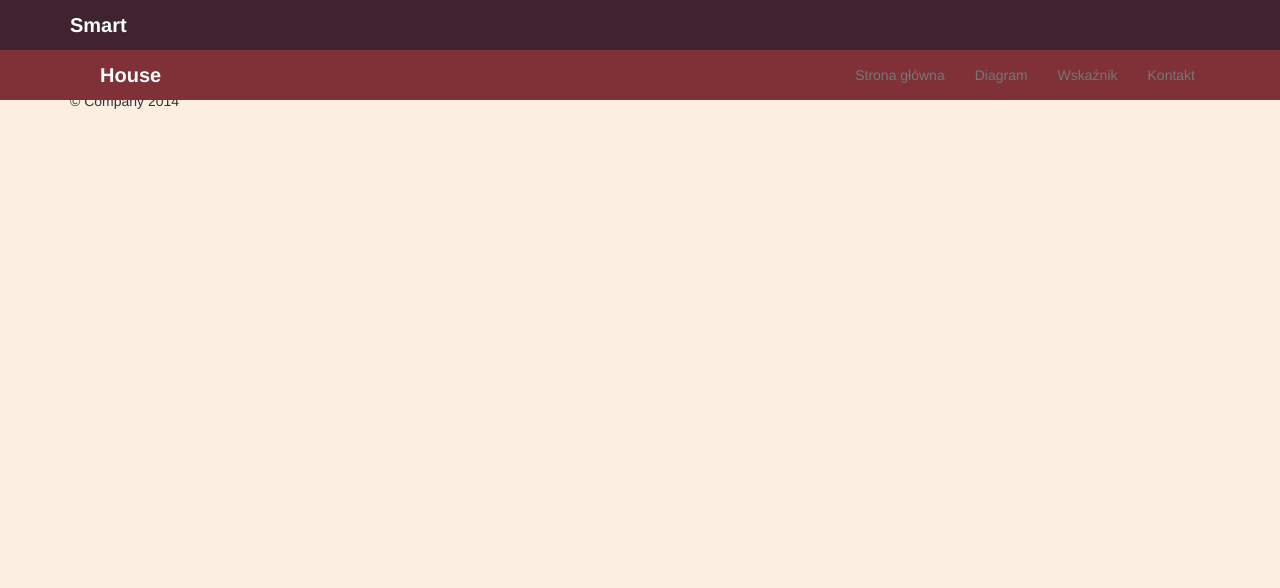
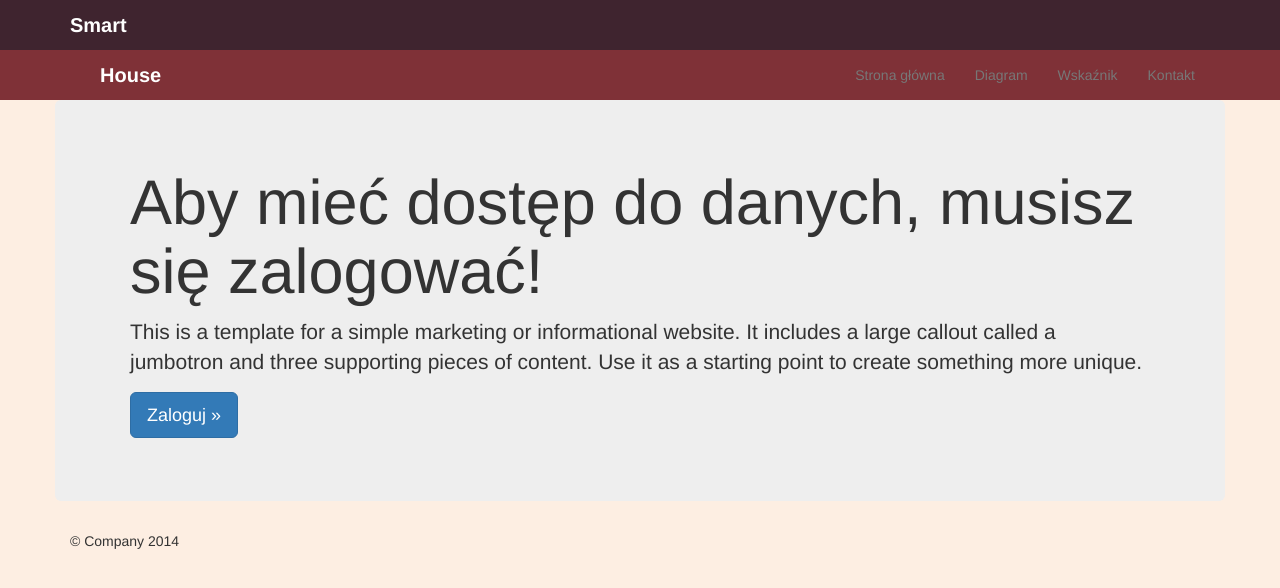
Before and after one commit to elatomczyk/smarthouse, a Django app: page / in a window 1280 px wide. Shown: the top 588 px of the page. Run offline with Django 3.2, Linux system fonts and the light colour scheme; data comes from the database, SQL or seed files in the repository; parts of the project's set-up code (start-up, migrations or seed data) failed here and were passed over; some libraries are stand-ins or nearby versions.

Commit message:
Fixed menu

```diff
--- a/static/static/css/custom.css
+++ b/static/static/css/custom.css
@@ -1,5 +1,6 @@
 body {
     background-color: #fdeee2;
+    padding-top: 100px;
 }
 
 .navbar-fixed-top {
@@ -31,3 +32,11 @@ body {
     font-weight: 700;
     font-size: 20px;
 }
+
+.margin-new{
+    margin-top:100px;
+}
+
+.col-md-6 {
+    position: unset;
+}
--- a/static/templates/base.html
+++ b/static/templates/base.html
@@ -26,7 +26,7 @@
       <script src="https://oss.maxcdn.com/respond/1.4.2/respond.min.js"></script>
     <![endif]-->
   </head>
-
+<body>
     <nav class="navbar navbar-default navbar-fixed-top" role="navigation">
       <div class="container">
         <div class="navbar-header">
@@ -46,7 +46,6 @@
                     </div>
                 </div>
                 <div class="collapse navbar-collapse collapse-buttons">
-
                     <ul class="nav navbar-nav navbar-right">
                         <li><a href="/">Strona główna</a></li>
                         <li><a href="{% url 'diagram' %}">Diagram</a></li>
@@ -60,8 +59,11 @@
 
     <div class="container">
       <!-- Example row of columns -->
+      <div class="row">
+        {% block content %}
+        {% endblock %}
+      </div>
 
-      <hr>
 
       <footer>
         <p>&copy; Company 2014</p>
--- a/static/templates/index.html
+++ b/static/templates/index.html
@@ -1,19 +1,23 @@
 {% extends 'base.html' %}
 {% block content %}
+{% if user.is_authenticated %}
         {% for d in data %}
-            <p>Czujnik: {{d.idSensor}}</p>
-            <p>Temperatura: {{ d.temperature }}</p>
-            <p>Wilgotność: {{ d.humidity }}</p>
-            <p>Data: {{ d.timestamp }}</p>
+         <div class="col-md-6 text-center">
+          <h1>{{d.idSensor}}</h1>
+            <h3>Temperatura: {{ d.temperature }}</h3>
+            <h3>Wilgotność: {{ d.humidity }}</h3>
+            <h3>Data: {{ d.timestamp }}</h3>
+        </div>
         {% endfor %}
-{% if user.is_authenticated %}
-    <a href="{% url 'diagram' %}">Diagram</a>
-    <a href="{% url 'scope' %}">Wskaźnik</a>
-    <a href="{% url 'logout' %}">Wyloguj</a> {{ user }}
 {% else %}
 
-	<h2>Aby mieć dostęp do danych, musisz się zalogować!</h2>
-	<a href="{% url 'django.contrib.auth.views.login' %}">Zaloguj</a>
+    <div class="jumbotron">
+      <div class="container">
+        <h1>Aby mieć dostęp do danych, musisz się zalogować!</h1>
+        <p>This is a template for a simple marketing or informational website. It includes a large callout called a jumbotron and three supporting pieces of content. Use it as a starting point to create something more unique.</p>
+        <p><a class="btn btn-primary btn-lg" href="{% url 'django.contrib.auth.views.login' %}" role="button">Zaloguj &raquo;</a></p>
+      </div>
+    </div>
 
 {% endif %}
 {% endblock %}
```
Lines whose indentation alone changed are shown as unchanged.
